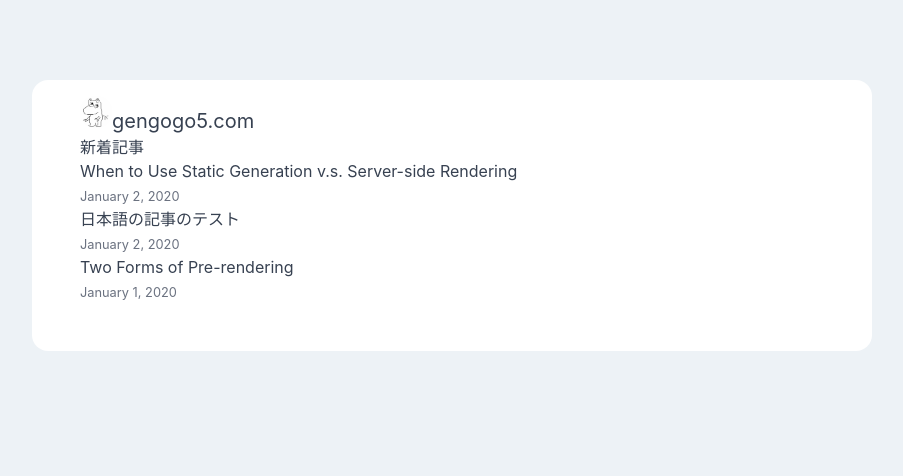
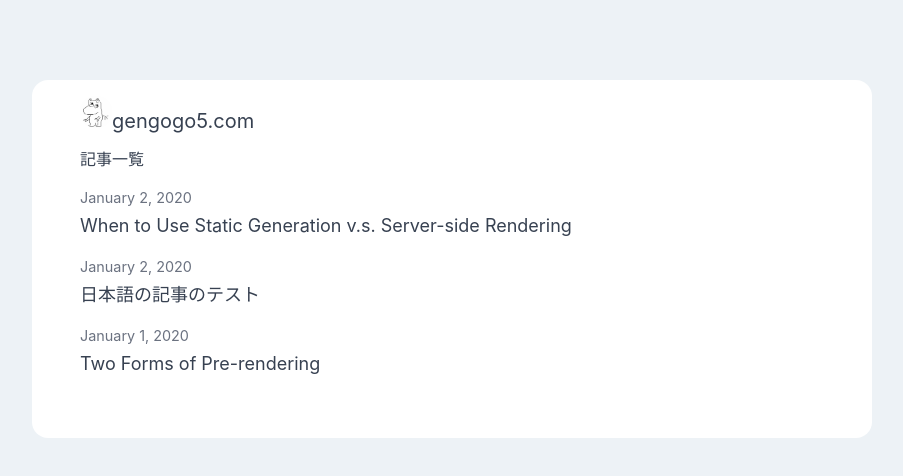
Before and after one commit to gengogo5/gengogo5.com, a Next.js app: page / in a window 1280 px wide. Shown: the top 476 px of the page, without its empty margins (188-1091 px from the left). Built offline with nearby package versions, Linux system fonts and the light colour scheme.

Commit message:
#7 記事一覧の見栄えをちょっと修正

```diff
--- a/pages/index.js
+++ b/pages/index.js
@@ -11,17 +11,17 @@ export default function Home({ allPostsData }) {
         <title>gengogo5.com</title>
       </Head>
       <section className="">
-        <h2 className="">新着記事</h2>
+        <h2 className="py-3">記事一覧</h2>
         <ul className="">
           {allPostsData.map(({ id, date, title }) => (
-            <li className="" key={id}>
+            <li className="text-lg pb-3" key={id}>
+              <small className="text-gray-500">
+                <Date dateString={date} />
+              </small>
+              <br />
               <Link href={`/posts/${id}`}>
                 <a>{title}</a>
               </Link>
-              <br />
-              <small className="text-gray-500">
-                <Date dateString={date} />
-              </small>
             </li>
           ))}
         </ul>
```
